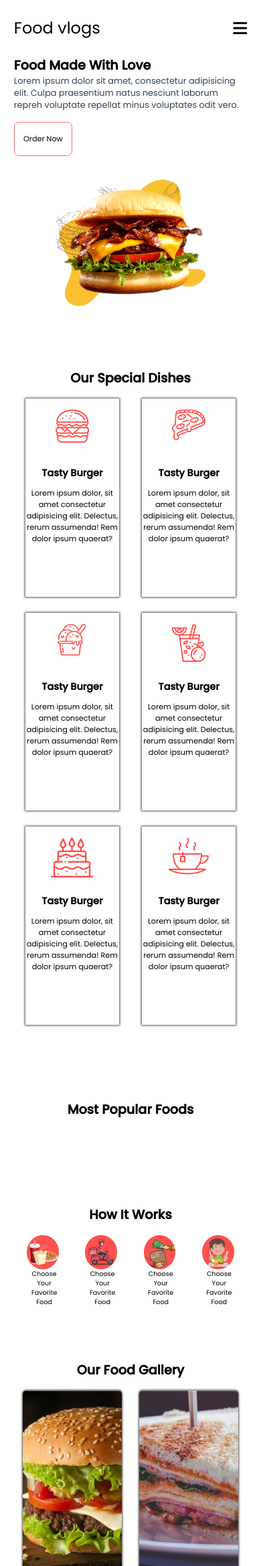
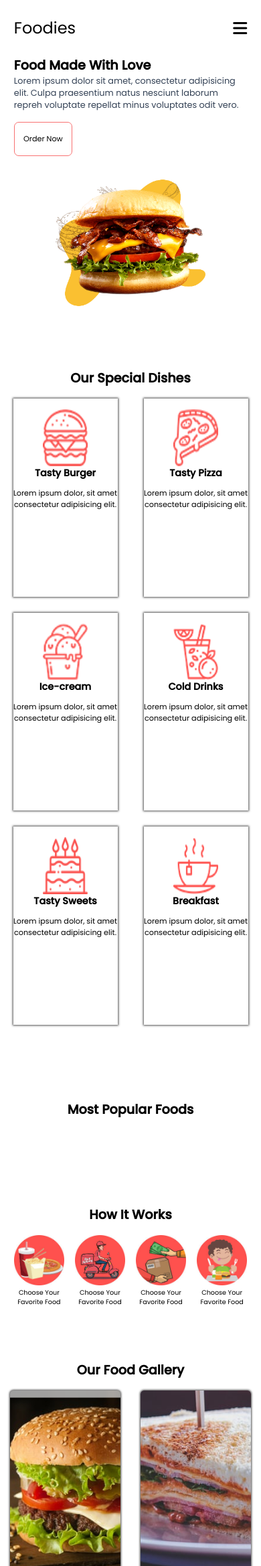
Before and after one commit to nandanpytech/django_restaurant, a Django app: page / in a window 390 px wide. Shown: the top 2338 px of the page at 67% size. Run offline with Django 4.2, Linux system fonts and the light colour scheme; some libraries are stand-ins or nearby versions; some web fonts are replaced.

Commit message:
completed

```diff
--- a/Restaurant/settings.py
+++ b/Restaurant/settings.py
@@ -25,6 +25,7 @@ SECRET_KEY = 'django-insecure-a+s2hq-t2m6l-)9wj@p1n92lky(+%63qt1)tob215i1w@-l6+7
 
 # SECURITY WARNING: don't run with debug turned on in production!
 DEBUG = False
+
 
 ALLOWED_HOSTS = ['restaurantnandan.herokuapp.com','127.0.0.1']
 
--- a/static/css/index.css
+++ b/static/css/index.css
@@ -232,23 +232,22 @@ ul li a:hover{
     display: flex;
     justify-content: space-between;
     color: rgb(105, 105, 105);
-    font-size: .7rem;
-    margin: 0 0.2rem
+    font-size: .5rem;
 }
 .working{
     text-align: center;
     row-gap: 1rem;
     margin: 0 1.3rem;
 }
-.works{
+/* .works{
     width: 55%;
     height: 100%;
     justify-self: center;
-}
-.works article{
+} */
+/* .works article{
     display: flex;
     justify-content: center;
-}
+} */
 .working img{
     width: 100%;
     height: 100%;
@@ -306,11 +305,30 @@ ul li a:hover{
 .contact_card{
     margin: 0 5rem;
 }
+@media screen and (min-width:340px) and (max-width:700px){
+    .special_item-img{
+        width: 43%;
+    }
+    .special_item-img img{
+        width: 100%;
+        height: 100%;
+    }
+    .special_cards{
+        margin: 0;
+    }
+    .work_desc{
+        width: 100%;
+    }
+    .working{
+        text-align: center;
+        column-gap: 1rem;
+    }
+    .contact_card{
+        margin: 0 1rem;
+    }
 
+}
 @media screen and (min-width:320px){
-    .special_item-img{
-        width: 22%;
-    }
     .special_item{
         width: 80%;
     }
@@ -403,16 +421,13 @@ ul li a:hover{
         font-size: .7rem;
     }
     .popular_item-text{
-    font-size: .8rem;
+    font-size: .6rem;
     display: flex;
     justify-content: space-between;
     }
     .working{
         grid-template-columns: repeat(4,1fr);
         font-size: .6rem;
-    }
-    .work_desc{
-        width: 107%;
     }
 }
 
--- a/static/js/index.js
+++ b/static/js/index.js
@@ -12,8 +12,6 @@ window.onscroll = function() {myFunction()};
 
 function myFunction(){
     if(window.pageYOffset>sticky){
-        console.log(window.pageYOffset)
-        console.log(sticky)
         nav.classList.add("sticky")
     }else{
         nav.classList.remove("sticky")
--- a/static/js/search.js
+++ b/static/js/search.js
@@ -17,6 +17,7 @@ const badge=document.querySelector(".badge")
 const total_amount=document.querySelector(".total_amount")
 const count_in_box=document.querySelector(".count")
 
+
 search.disabled=true
 input.addEventListener("input",(e)=>{
     if(input.value.length!=0){
@@ -28,7 +29,6 @@ input.addEventListener("input",(e)=>{
 
 //Runs after hit the "search" box
 search.addEventListener("click",(e)=>{
-    console.log("hoo")
     e.preventDefault()
     var search_name=input.value.slice(0,1).toUpperCase()+ input.value.slice(1)
     input.value="";
@@ -157,7 +157,7 @@ close.addEventListener("click",()=>{
 
 // add category automaticaly from api
 const key="Category"
-let url_=fetch("https://secret-shore-09422.herokuapp.com/https://restrajesh.herokuapp.com",{
+let urll=fetch("https://secret-shore-09422.herokuapp.com/https://restrajesh.herokuapp.com",{
   method: 'GET',
   headers: {
     "Content-type":"application/json; charset=UTF-8",
--- a/templates/cart.html
+++ b/templates/cart.html
@@ -118,6 +118,11 @@
             </div>
         </div>
       </div>
+      <br>
+      <br>
+      <br>
+      <br>
+      <br>
     </div>
 
       <div style="height: 120px;width:100%" class="add_items">
--- a/templates/index.html
+++ b/templates/index.html
@@ -13,7 +13,7 @@
 <body style="background: none">
     <nav class="nav">
             <div class="nav_header">
-                <h2>Food vlogs</h2>
+                <h2>Foodies</h2>
                 <i class="fa-solid fa-bars Bars" id="bars"></i>
             </div>
             <div class="nav_list">
@@ -31,10 +31,10 @@
                         <a href="#gallery">Gallery</a>
                     </li>
                     <li class="list_item">
-                        <a href="#">Review</a>
+                        <a href="#order">Order</a>
                     </li>
                     <li class="list_item">
-                        <a href="#order">Order</a>
+                        <a href="signin">SignIn</a>
                     </li>
                 </ul>
             </div>
@@ -66,7 +66,7 @@
                             <div class="special_item-img"> <img src="/static/images/s-1.png" alt=""></div>
                         </article>
                         <h2 class="special_item-text">Tasty Burger</h2>
-                        <p class="special_item-desc">Lorem ipsum dolor, sit amet consectetur adipisicing elit. Delectus, rerum assumenda! Rem dolor ipsum quaerat?</p>
+                        <p class="special_item-desc">Lorem ipsum dolor, sit amet consectetur adipisicing elit.</p>
                     </div>
                     <div class="special_data" id="burger">
                         <img src="/static/images/s-img-1.jpg" class="image" alt="">
@@ -77,8 +77,8 @@
                         <article class="images_middle">
                             <div class="special_item-img"> <img src="/static/images/s-2.png" alt=""></div>
                         </article>
-                        <h2 class="special_item-text">Tasty Burger</h2>
-                        <p class="special_item-desc">Lorem ipsum dolor, sit amet consectetur adipisicing elit. Delectus, rerum assumenda! Rem dolor ipsum quaerat?</p>
+                        <h2 class="special_item-text">Tasty Pizza</h2>
+                        <p class="special_item-desc">Lorem ipsum dolor, sit amet consectetur adipisicing elit.</p>
                     </div>
                     <div class="special_data" id="burger">
                         <img src="/static/images/s-img-2.jpg" class="image" alt="">
@@ -92,8 +92,8 @@
                             <div class="special_item-img"> <img src="/static/images/s-3.png" alt=""></div>
                         </article>
 
-                        <h2 class="special_item-text">Tasty Burger</h2>
-                        <p class="special_item-desc">Lorem ipsum dolor, sit amet consectetur adipisicing elit. Delectus, rerum assumenda! Rem dolor ipsum quaerat?</p>
+                        <h2 class="special_item-text">Ice-cream</h2>
+                        <p class="special_item-desc">Lorem ipsum dolor, sit amet consectetur adipisicing elit. </p>
                     </div>
 
                     <div class="special_data" id="burger">
@@ -107,8 +107,8 @@
                             <div class="special_item-img"> <img src="/static/images/s-4.png" alt=""></div>
                         </article>
 
-                        <h2 class="special_item-text">Tasty Burger</h2>
-                        <p class="special_item-desc">Lorem ipsum dolor, sit amet consectetur adipisicing elit. Delectus, rerum assumenda! Rem dolor ipsum quaerat?</p>
+                        <h2 class="special_item-text">Cold Drinks</h2>
+                        <p class="special_item-desc">Lorem ipsum dolor, sit amet consectetur adipisicing elit.</p>
                     </div>
                     <div class="special_data" id="burger">
                         <img src="/static/images/s-img-4.jpg" class="image" alt="">
@@ -123,8 +123,8 @@
                             <div class="special_item-img"> <img src="/static/images/s-5.png" alt=""></div>
                         </article>
 
-                        <h2 class="special_item-text">Tasty Burger</h2>
-                        <p class="special_item-desc">Lorem ipsum dolor, sit amet consectetur adipisicing elit. Delectus, rerum assumenda! Rem dolor ipsum quaerat?</p>
+                        <h2 class="special_item-text">Tasty Sweets</h2>
+                        <p class="special_item-desc">Lorem ipsum dolor, sit amet consectetur adipisicing elit.</p>
                     </div>
                     <div class="special_data" id="burger">
                         <img src="/static/images/s-img-5.jpg" class="image" alt="">
@@ -136,8 +136,8 @@
                         <article class="images_middle">
                             <div class="special_item-img"> <img src="/static/images/s-6.png" alt=""></div>
                         </article>
-                        <h2 class="special_item-text">Tasty Burger</h2>
-                        <p class="special_item-desc">Lorem ipsum dolor, sit amet consectetur adipisicing elit. Delectus, rerum assumenda! Rem dolor ipsum quaerat?</p>
+                        <h2 class="special_item-text">Breakfast</h2>
+                        <p class="special_item-desc">Lorem ipsum dolor, sit amet consectetur adipisicing elit.</p>
                     </div>
                     <div class="special_data" id="burger">
                         <img src="/static/images/s-img-6.jpg" class="image" alt="">
@@ -218,7 +218,7 @@
         <div class="special_cards Grid">
                 <div class="food_item" style="background-image: url(/static/images/g-1.jpg)">
                     <div class="food_data">
-                        <h2 class="special_item-text">Tasty Burger</h2>
+                        <h2 class="special_item-text"></h2>
                         <p class="special_item-desc">Lorem ipsum dolor, sit amet consectetur adipisicing elit. Delectus, rerum assumenda! Rem dolor ipsum quaerat?</p>
                     </div>
                 </div>
@@ -283,7 +283,7 @@
             <div class="waiter">
                 <img src="/static/images/order-img.jpg" alt="">
             </div>
-            <form action="add_address" method="post" class="form Grid"> {% csrf_token %}
+            <form action="" method="post" class="form Grid">
                 <div class="name">
                     <input type="text" name="name" id="" placeholder="Enter your name" required>
                 </div>
@@ -294,12 +294,12 @@
                     <input type="text" name="phone" id="" placeholder="Phone-no" required>
                 </div>
                 <div class="name">
-                    <input type="text" name="pin" id="" placeholder="Pin code" required>
+                    <input type="text" name="pin" id="" placeholder="Item" required>
                 </div>
                 <div class="name" id="name">
                    <textarea name="adress" id="" cols="30" rows="5" placeholder="Enter your address" required></textarea>
                 </div>
-                <button type="submit" class="order_btn contact_btn">Add address</button>
+                <button type="submit" class="order_btn contact_btn">Order</button>
             </form>
 
 
--- a/templates/search.html
+++ b/templates/search.html
@@ -23,7 +23,7 @@
   </head>
   <body>
     <nav class="nav">
-      <div class="nav_header">
+      <div class="nav_header navheader">
         <h2>Food </h2>
         <i class="fa-solid fa-bars Bars" id="bars"></i>
       </div>
```
Also changed, not shown: static/css/cart.css (+23 -0 lines), static/css/search.css (+26 -14 lines), templates/sign-in.html (+41 -7 lines), templates/sign-up.html (+41 -8 lines), db.sqlite3.
